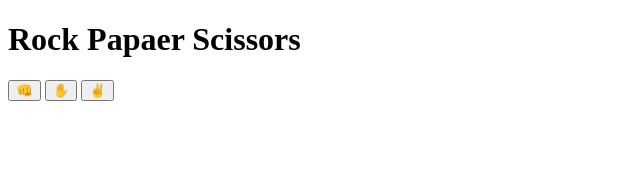
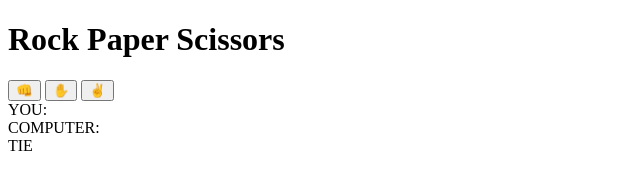
Before and after one commit to EmaMiha/RPS-Game, a plain HTML site: page index.html in a window 1280 px wide. Shown: the whole page, without its empty margins (0-640 px from the left). Drawn offline with Linux system fonts and the light colour scheme.

Commit message:
Game buttons and displays

```diff
--- a/index.html
+++ b/index.html
@@ -7,7 +7,7 @@
     <link rel="stylesheet" href="assets/css/style.css">
 </head>
 <body>
-    <h1> Rock Papaer Scissors</h1>
+    <h1> Rock Paper Scissors</h1>
 
  <div id="choices">
     <button onclick="playGame('rock')">👊</button>
@@ -15,6 +15,9 @@
     <button onclick="playGame('scissors')">✌️</button>
 </div>
 
+<div id="playerDisplay"> YOU:</div>
+<div id="computerDisplay"> COMPUTER:</div>
+<div id="resultDisplay">TIE</div>
 
 
 
```
